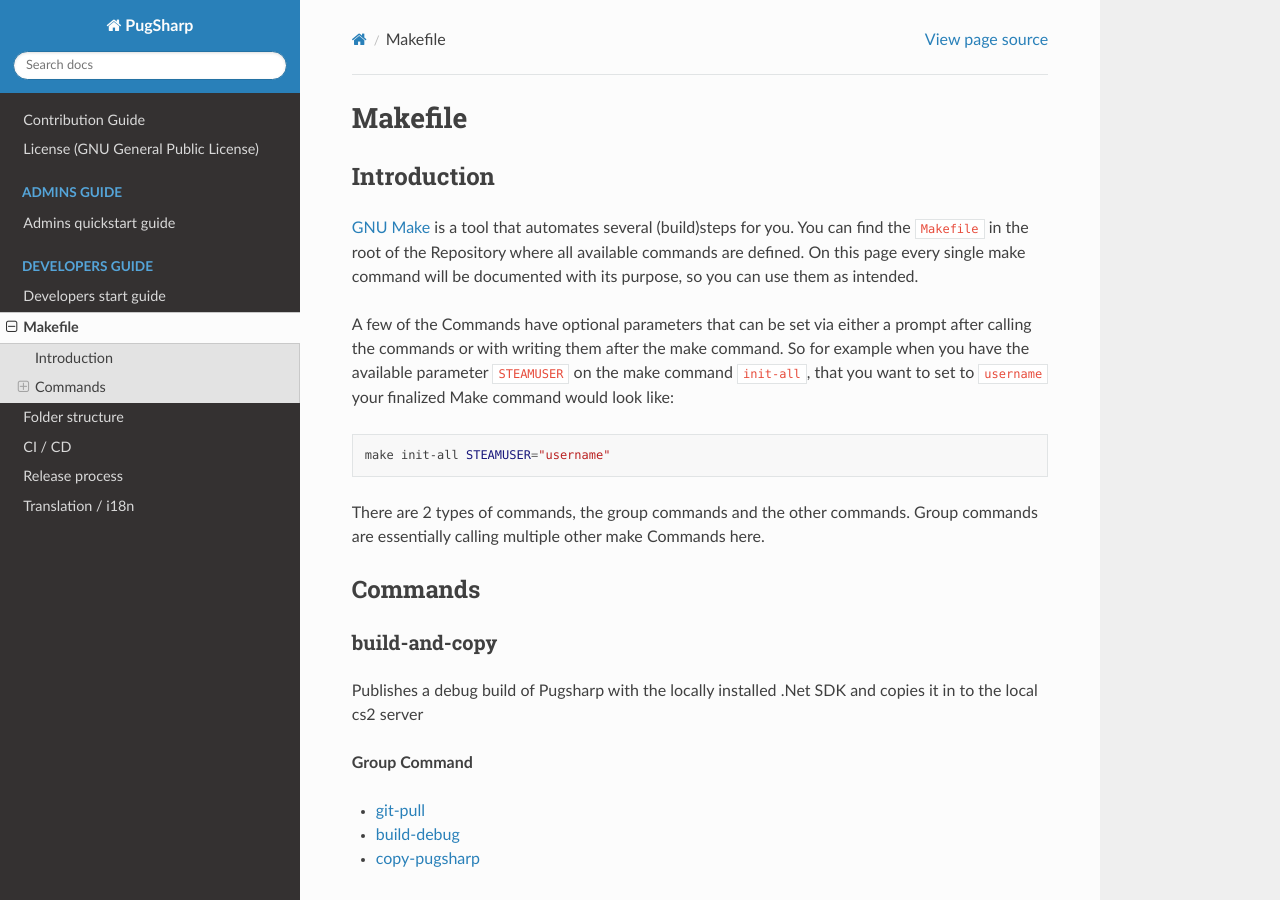
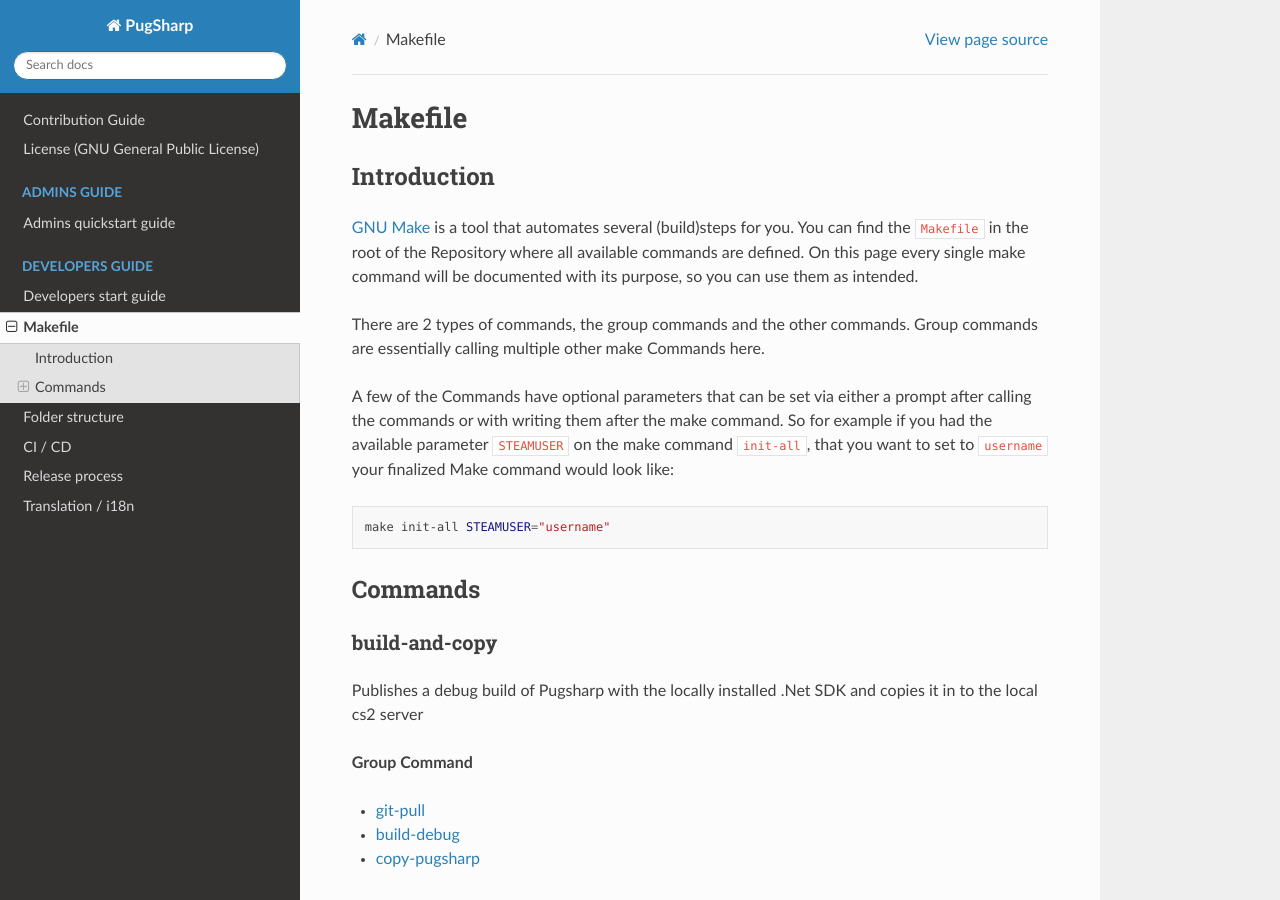
Before and after one commit to Lan2Play/PugSharp, a Sphinx documentation site: the page built from Docs/source/develop/makefile.rst, in a window 1280 px wide and 900 px high. Built offline with Sphinx 7.4.7 and the Read the Docs theme 2.0.0, drawn with Linux system fonts in a browser that asks for light colours.

Commit message:
docs fixup - forcepublish

```diff
--- a/Docs/source/develop/makefile.rst
+++ b/Docs/source/develop/makefile.rst
@@ -8,14 +8,15 @@
 You can find the ``Makefile`` in the root of the Repository where all available commands are defined.
 On this page every single make command will be documented with its purpose, so you can use them as intended.
 
+There are 2 types of commands, the group commands and the other commands. Group commands are essentially calling multiple other make Commands here.
+
 A few of the Commands have optional parameters that can be set via either a prompt after calling the commands or with writing them after the make command.
-So for example when you have the available parameter ``STEAMUSER`` on the make command ``init-all``, that you want to set to ``username`` your finalized Make command would look like:
+So for example if you had the available parameter ``STEAMUSER`` on the make command ``init-all``, that you want to set to ``username`` your finalized Make command would look like:
 
 .. code-block:: bash
 
     make init-all STEAMUSER="username"
 
-There are 2 types of commands, the group commands and the other commands. Group commands are essentially calling multiple other make Commands here.
 
 Commands
 ----------------------------------------
```
